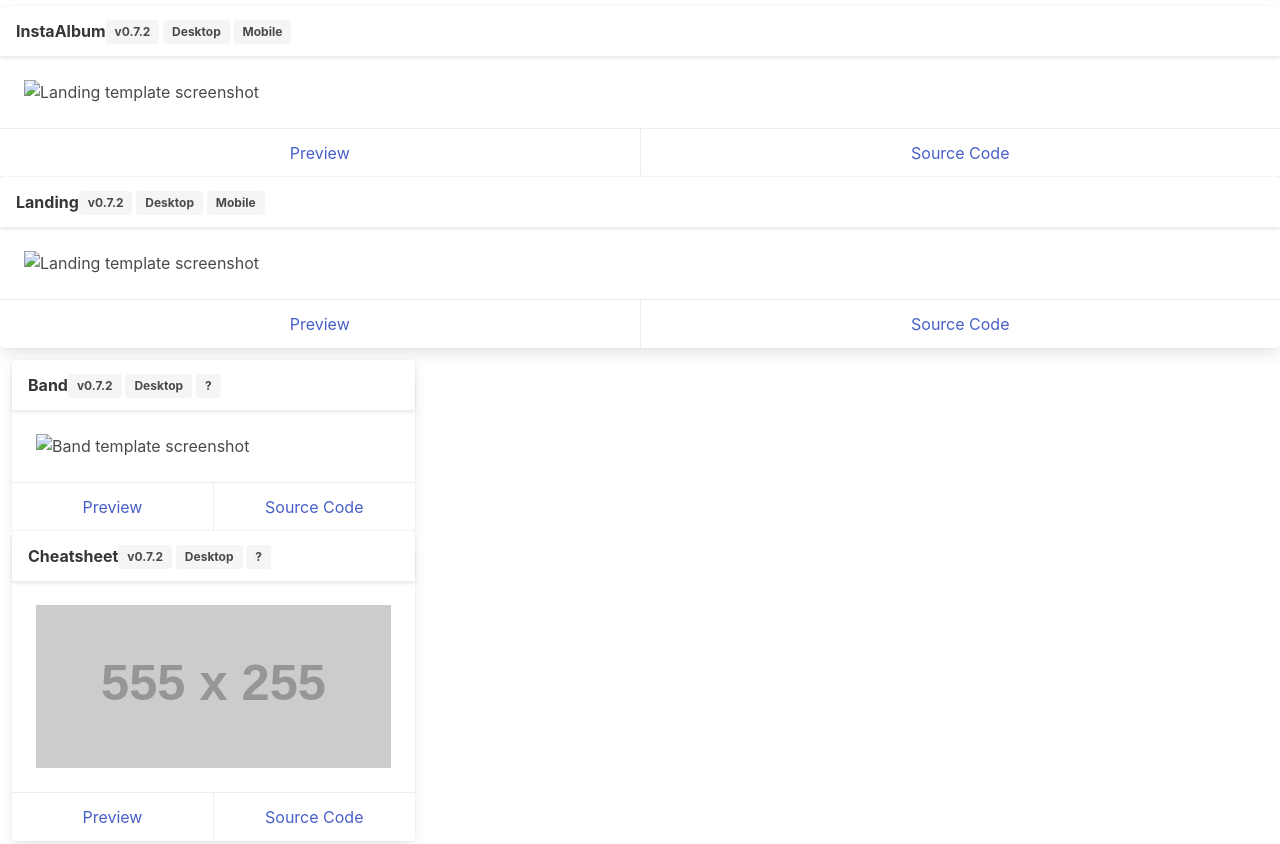
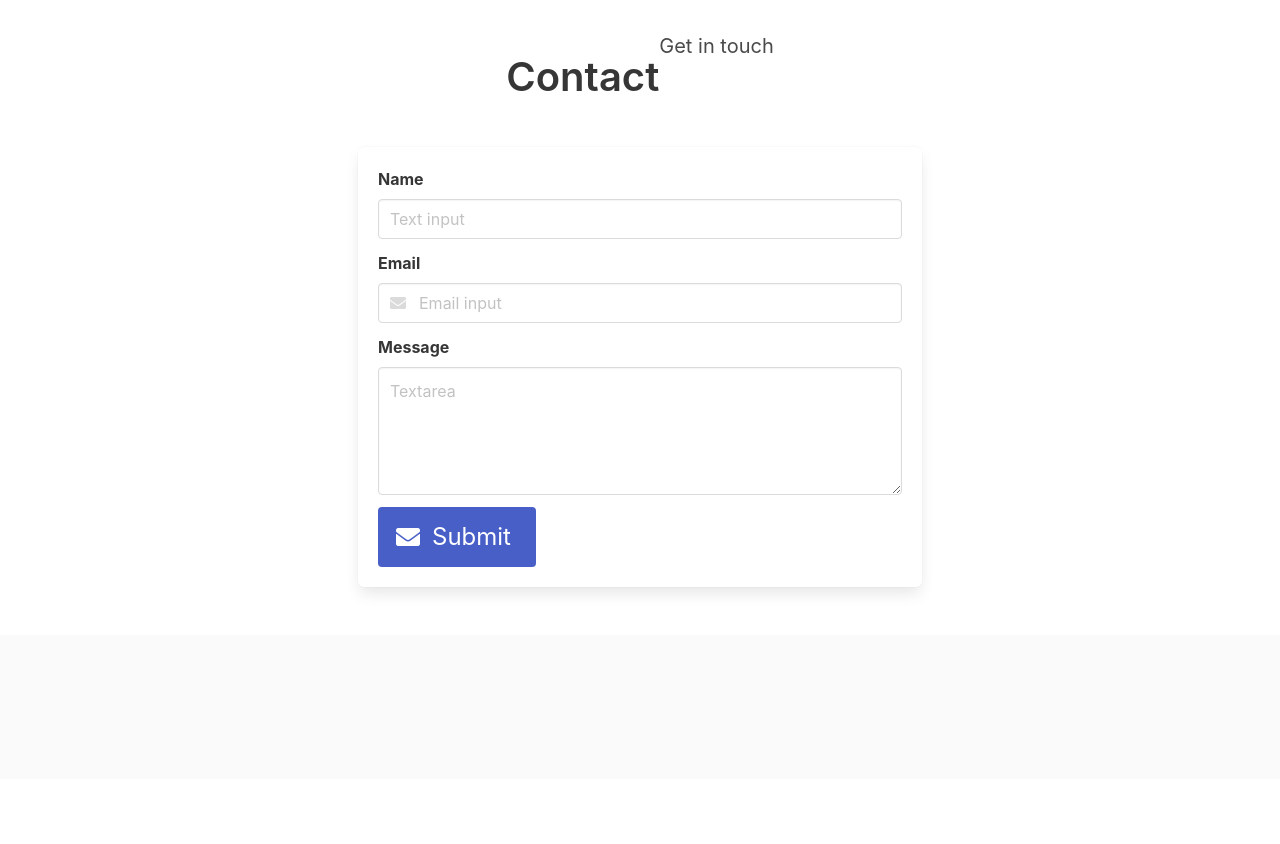
Before and after one commit to SarahLabrotLientz/Updated_Portfolio, a plain HTML site: page index.html in a window 1280 px wide. Shown: the part 1900-2744 px from the top of the page. After the commit the page ends 2679 px from the top, so only its background shows below. Drawn offline with nearby package versions, Linux system fonts and the light colour scheme; placeholder pictures from the web are drawn by us; a script that the page names is missing.

Commit message:
cleaning up code

```diff
--- a/index.html
+++ b/index.html
@@ -236,109 +236,7 @@
 
 
 
-            <!-- insta album -->
-            <div class="card">
-              <header class="card-header">
-                <p class="card-header-title">
-                  <span>InstaAlbum</span>
-                  <span class="is-pulled-right">
-                    <a href="https://github.com/jgthms/bulma/releases/tag/0.7.2">
-                      <span class="tag is-default">v0.7.2</span>
-                    </a>
-                    <span class="tag is-default">Desktop</span>
-                    <span class="tag is-default">Mobile</span>
-                  </span>
-                </p>
-              </header>
-              <div class="card-content">
-                <figure class="image">
-                  <img src="../images/instaalbum.png" alt="Landing template screenshot">
-                </figure>
-              </div>
-              <footer class="card-footer">
-                <a href="templates/instaAlbum.html" class="card-footer-item">Preview</a>
-                <a href="https://github.com/BulmaTemplates/bulma-templates/blob/master/templates/instaAlbum.html" class="card-footer-item">Source
-                  Code</a>
-              </footer>
-            </div>
-            <!-- landing -->
-            <div class="card">
-              <header class="card-header">
-                <p class="card-header-title">
-                  <span>Landing</span>
-                  <span class="is-pulled-right">
-                    <a href="https://github.com/jgthms/bulma/releases/tag/0.7.2">
-                      <span class="tag is-default">v0.7.2</span>
-                    </a>
-                    <span class="tag is-default">Desktop</span>
-                    <span class="tag is-default">Mobile</span>
-                  </span>
-                </p>
-              </header>
-              <div class="card-content">
-                <figure class="image">
-                  <img src="../images/landing.png" alt="Landing template screenshot">
-                </figure>
-              </div>
-              <footer class="card-footer">
-                <a href="templates/landing.html" class="card-footer-item">Preview</a>
-                <a href="https://github.com/BulmaTemplates/bulma-templates/blob/master/templates/landing.html" class="card-footer-item">Source
-                  Code</a>
-              </footer>
-            </div>
 
-          </div>
-          <div class="column is-4">
-            <!-- band -->
-            <div class="card">
-              <header class="card-header">
-                <p class="card-header-title">
-                  <span>Band</span>
-                  <span class="is-pulled-right">
-                    <a href="https://github.com/jgthms/bulma/releases/tag/0.7.2">
-                      <span class="tag is-default">v0.7.2</span>
-                    </a>
-                    <span class="tag is-default">Desktop</span>
-                    <span class="tag is-default">?</span>
-                  </span>
-                </p>
-              </header>
-              <div class="card-content">
-                <figure class="image">
-                  <img src="../images/band.png" alt="Band template screenshot">
-                </figure>
-              </div>
-              <footer class="card-footer">
-                <a href="templates/band.html" class="card-footer-item">Preview</a>
-                <a href="https://github.com/BulmaTemplates/bulma-templates/blob/master/templates/band.html" class="card-footer-item">Source
-                  Code</a>
-              </footer>
-            </div>
-            <!-- cheatsheet -->
-            <div class="card">
-              <header class="card-header">
-                <p class="card-header-title">
-                  <span>Cheatsheet</span>
-                  <span class="is-pulled-right">
-                    <a href="https://github.com/jgthms/bulma/releases/tag/0.7.2">
-                      <span class="tag is-default">v0.7.2</span>
-                    </a>
-                    <span class="tag is-default">Desktop</span>
-                    <span class="tag is-default">?</span>
-                  </span>
-                </p>
-              </header>
-              <div class="card-content">
-                <figure class="image">
-                  <img src="https://dummyimage.com/555x255/000/fff" alt="Cheatsheet template screenshot">
-                </figure>
-              </div>
-              <footer class="card-footer">
-                <a href="templates/cheatsheet.html" class="card-footer-item">Preview</a>
-                <a href="https://github.com/BulmaTemplates/bulma-templates/blob/master/templates/cheatsheet.html" class="card-footer-item">Source
-                  Code</a>
-              </footer>
-            </div>
 
 
 
```
